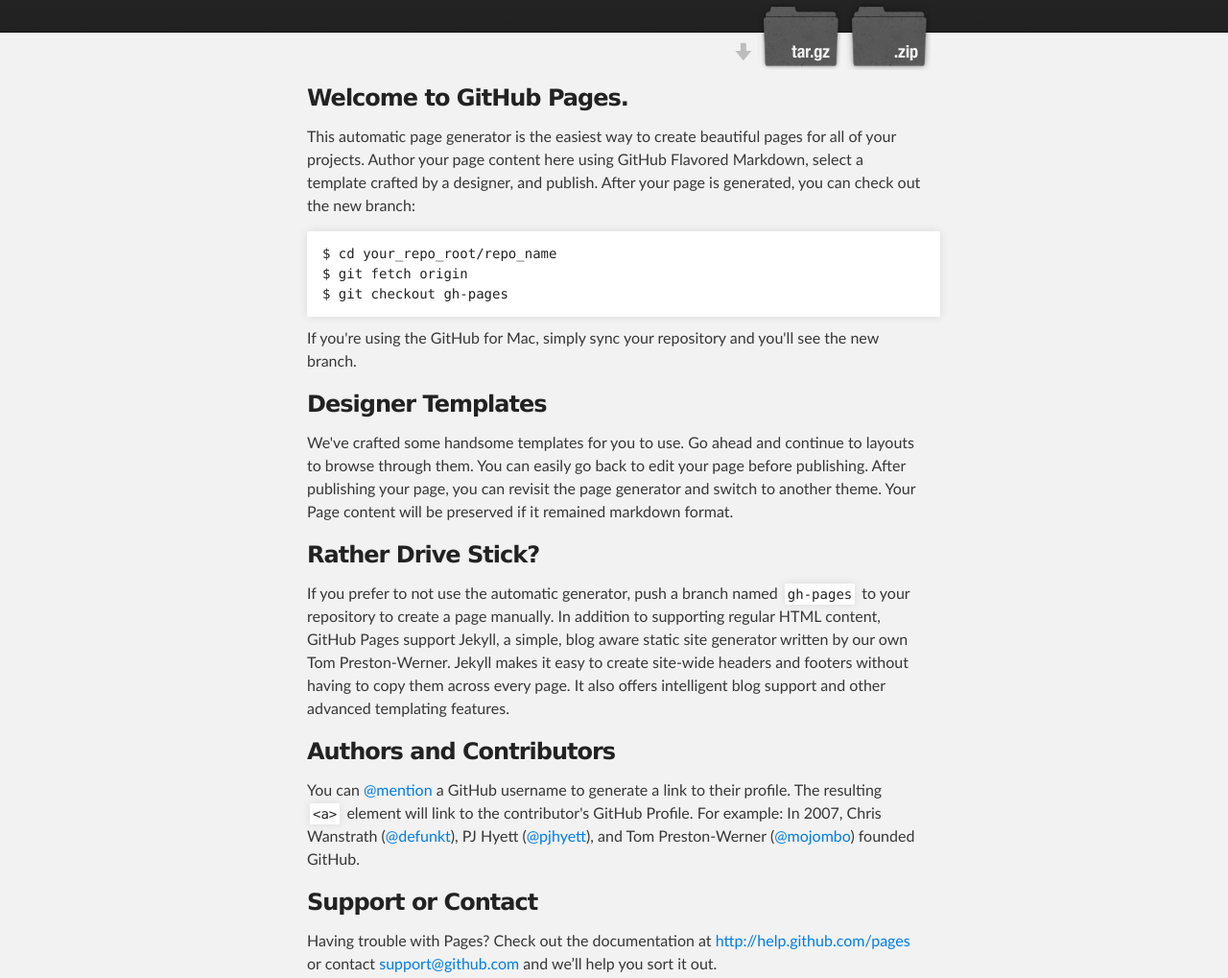
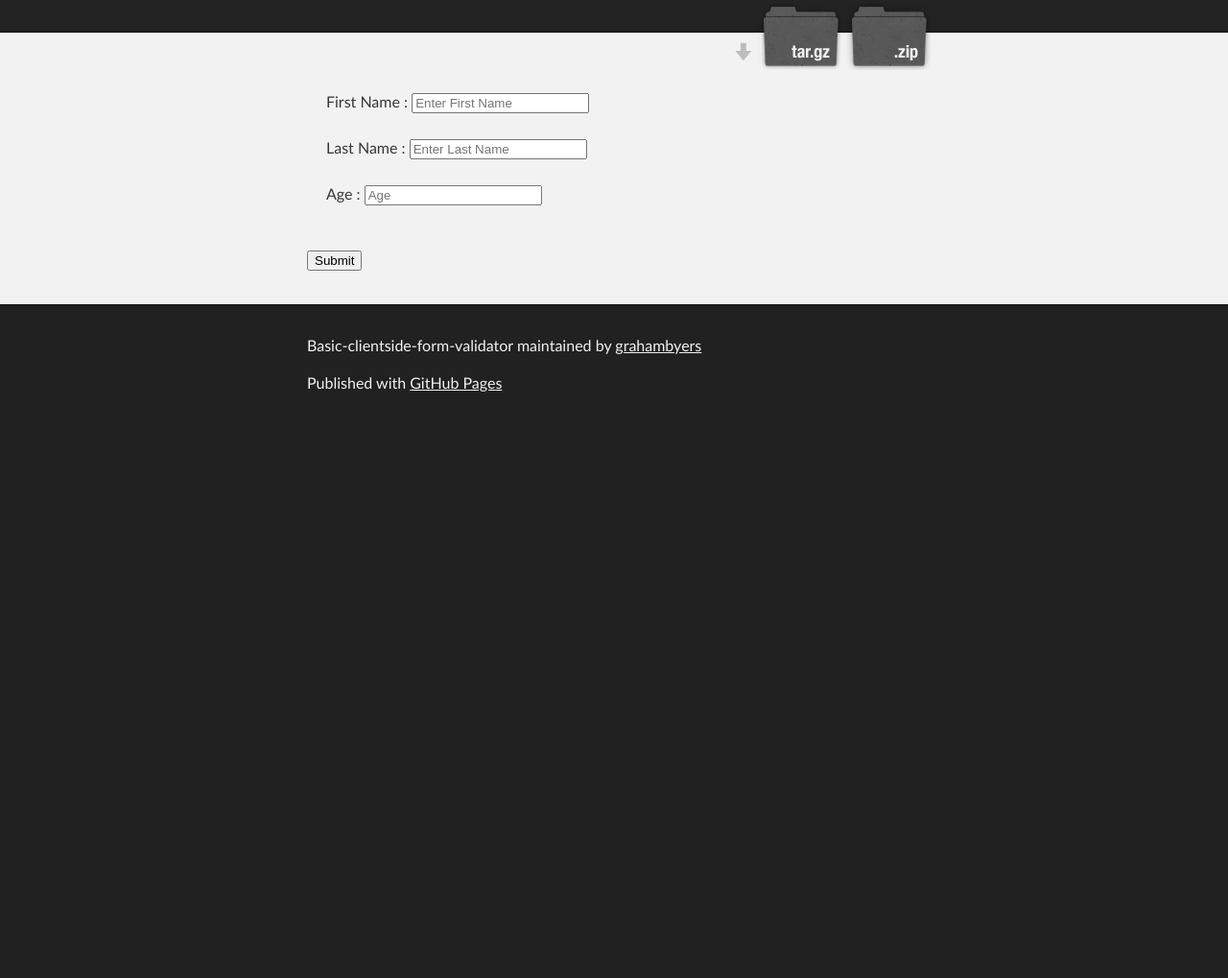
Before and after one commit to grahambyers/basic-clientside-form-validator, a plain HTML site: page index.html in a window 1280 px wide. Shown: the part 275-1294 px from the top of the page at 96% size. After the commit the page ends 800 px from the top, so only its background shows below. Drawn offline with Linux system fonts and the light colour scheme.

Commit message:
Update index.html

```diff
--- a/index.html
+++ b/index.html
@@ -31,37 +31,20 @@
     <!-- MAIN CONTENT -->
     <div id="main_content_wrap" class="outer">
       <section id="main_content" class="inner">
-        <h3>
-<a name="welcome-to-github-pages" class="anchor" href="#welcome-to-github-pages"><span class="octicon octicon-link"></span></a>Welcome to GitHub Pages.</h3>
+        <form>First Name :
+    <input type='text' id='fname' placeholder='Enter First Name'>
+    <br>
+    <br>Last Name :
+    <input type='text' id='lname' placeholder='Enter Last Name'>
+    <br>
+    <br>Age :
+    <input type='text' id='age' placeholder='Age'>
+    <br>
+    <br>
+    </form>
+<button id='submit'>Submit</button>
 
-<p>This automatic page generator is the easiest way to create beautiful pages for all of your projects. Author your page content here using GitHub Flavored Markdown, select a template crafted by a designer, and publish. After your page is generated, you can check out the new branch:</p>
-
-<pre><code>$ cd your_repo_root/repo_name
-$ git fetch origin
-$ git checkout gh-pages
-</code></pre>
-
-<p>If you're using the GitHub for Mac, simply sync your repository and you'll see the new branch.</p>
-
-<h3>
-<a name="designer-templates" class="anchor" href="#designer-templates"><span class="octicon octicon-link"></span></a>Designer Templates</h3>
-
-<p>We've crafted some handsome templates for you to use. Go ahead and continue to layouts to browse through them. You can easily go back to edit your page before publishing. After publishing your page, you can revisit the page generator and switch to another theme. Your Page content will be preserved if it remained markdown format.</p>
-
-<h3>
-<a name="rather-drive-stick" class="anchor" href="#rather-drive-stick"><span class="octicon octicon-link"></span></a>Rather Drive Stick?</h3>
-
-<p>If you prefer to not use the automatic generator, push a branch named <code>gh-pages</code> to your repository to create a page manually. In addition to supporting regular HTML content, GitHub Pages support Jekyll, a simple, blog aware static site generator written by our own Tom Preston-Werner. Jekyll makes it easy to create site-wide headers and footers without having to copy them across every page. It also offers intelligent blog support and other advanced templating features.</p>
-
-<h3>
-<a name="authors-and-contributors" class="anchor" href="#authors-and-contributors"><span class="octicon octicon-link"></span></a>Authors and Contributors</h3>
-
-<p>You can <a href="https://github.com/blog/821" class="user-mention">@mention</a> a GitHub username to generate a link to their profile. The resulting <code>&lt;a&gt;</code> element will link to the contributor's GitHub Profile. For example: In 2007, Chris Wanstrath (<a href="https://github.com/defunkt" class="user-mention">@defunkt</a>), PJ Hyett (<a href="https://github.com/pjhyett" class="user-mention">@pjhyett</a>), and Tom Preston-Werner (<a href="https://github.com/mojombo" class="user-mention">@mojombo</a>) founded GitHub.</p>
-
-<h3>
-<a name="support-or-contact" class="anchor" href="#support-or-contact"><span class="octicon octicon-link"></span></a>Support or Contact</h3>
-
-<p>Having trouble with Pages? Check out the documentation at <a href="http://help.github.com/pages">http://help.github.com/pages</a> or contact <a href="mailto:support@github.com">support@github.com</a> and we’ll help you sort it out.</p>
+    <p id="answer"></p>
       </section>
     </div>
 
```
